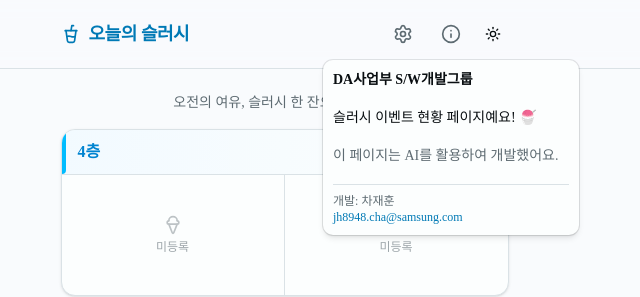
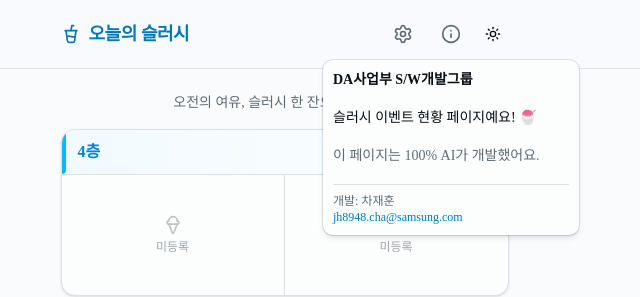
Before and after one commit to chhhha/slush, a Next.js app: page / in a window 1280 px wide. Both pictures are taken after a click on the button 798 px from the left and 34 px from the top of the page. Shown: the top 297 px of the page, without its empty margins (348-988 px from the left). Built offline with nearby package versions, Linux system fonts and the light colour scheme; no server answers; the database is empty.

Commit message:
Update EmployeeView component to clarify AI development statement

```diff
--- a/src/components/employee-view.tsx
+++ b/src/components/employee-view.tsx
@@ -160,7 +160,7 @@ export function EmployeeView({ initialMachines }: EmployeeViewProps) {
                 <p className="font-semibold">DA사업부 S/W개발그룹</p>
                 <p>슬러시 이벤트 현황 페이지예요! 🍧</p>
                 <p className="text-muted-foreground">
-                  이 페이지는 AI를 활용하여 개발했어요.
+                  이 페이지는 100% AI가 개발했어요.
                 </p>
                 <div className="border-t pt-2 text-xs text-muted-foreground">
                   <p>개발: 차재훈</p>
```
